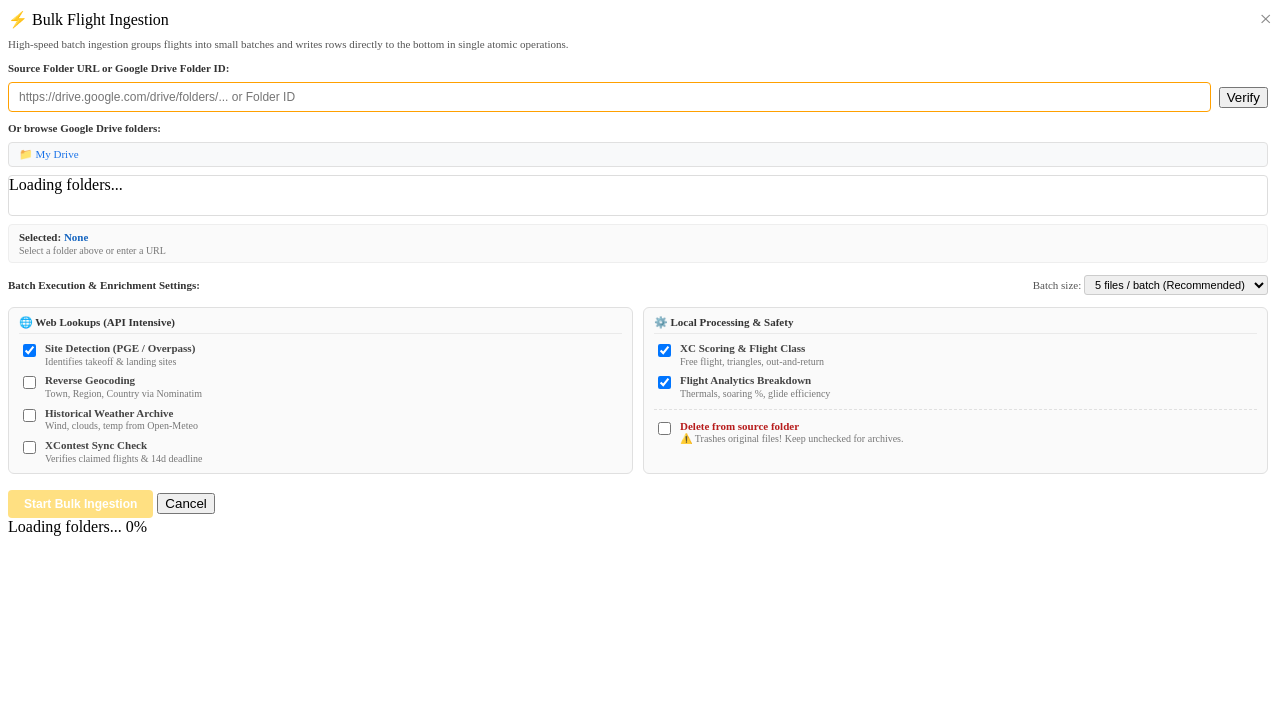
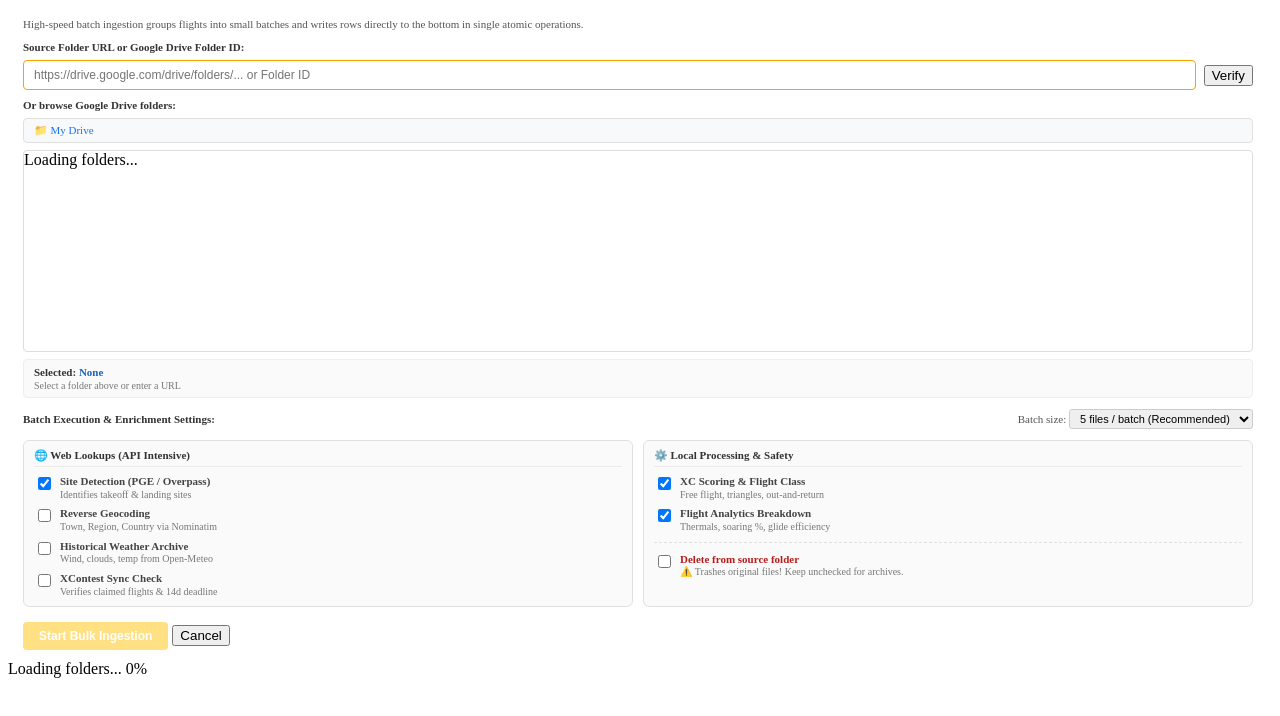
Before and after one commit to rohitashs/ParaFlightLog_dist, a plain HTML site: page Code/BulkIngestDialog.html in a window 1280 px wide. Drawn offline with Linux system fonts and the light colour scheme.

Commit message:
fix(ui): remove duplicate orange header and expand folder picker in Bulk Ingest dialog, add CR-UI-019 dialog normalization to backlog

```diff
--- a/Code/BulkIngestDialog.html
+++ b/Code/BulkIngestDialog.html
@@ -10,12 +10,17 @@
     <base target="_top">
     <?!= HtmlService.createTemplateFromFile('Style').evaluate().getContent(); ?>
     <style>
+        .main-content {
+            padding: 10px 15px;
+        }
+
         .picker-container {
             display: flex;
             flex-direction: column;
-            gap: 8px;
+            gap: 7px;
             overflow-y: auto;
-            max-height: 480px;
+            flex: 1 1 auto;
+            min-height: 0;
             padding-right: 4px;
         }
 
@@ -64,7 +69,7 @@
         .folder-list-container {
             border: 1px solid #ddd;
             border-radius: 4px;
-            height: 110px;
+            height: 200px;
             overflow-y: auto;
             background: #fff;
         }
@@ -213,12 +218,6 @@
 </head>
 
 <body>
-    <!-- Header -->
-    <div class="header-large text-amber" style="display:flex; justify-content:space-between; align-items:center; padding-bottom:8px;">
-        <span>⚡ Bulk Flight Ingestion</span>
-        <span onclick="google.script.host.close()" style="cursor:pointer; font-size:22px; color:#888; line-height:1;" title="Close">&times;</span>
-    </div>
-
     <div class="main-content">
         <!-- Configuration Panel (Shown before execution) -->
         <div id="config-panel" class="picker-container">
```
Also changed, not shown: Docs/Backlog.md (+5 -0 lines), 1 other file.
